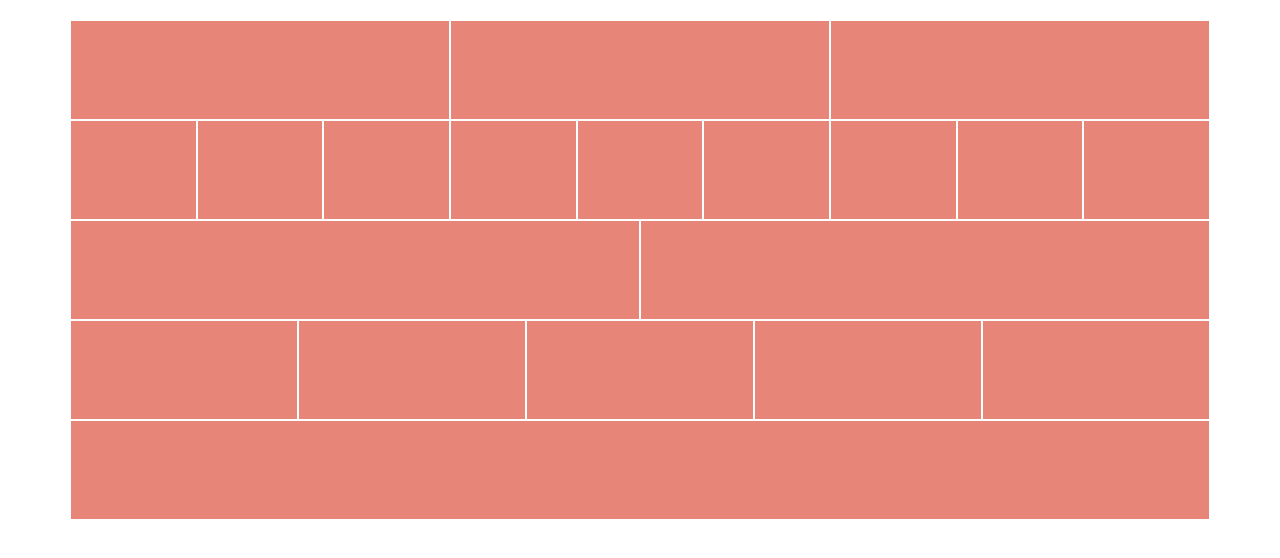
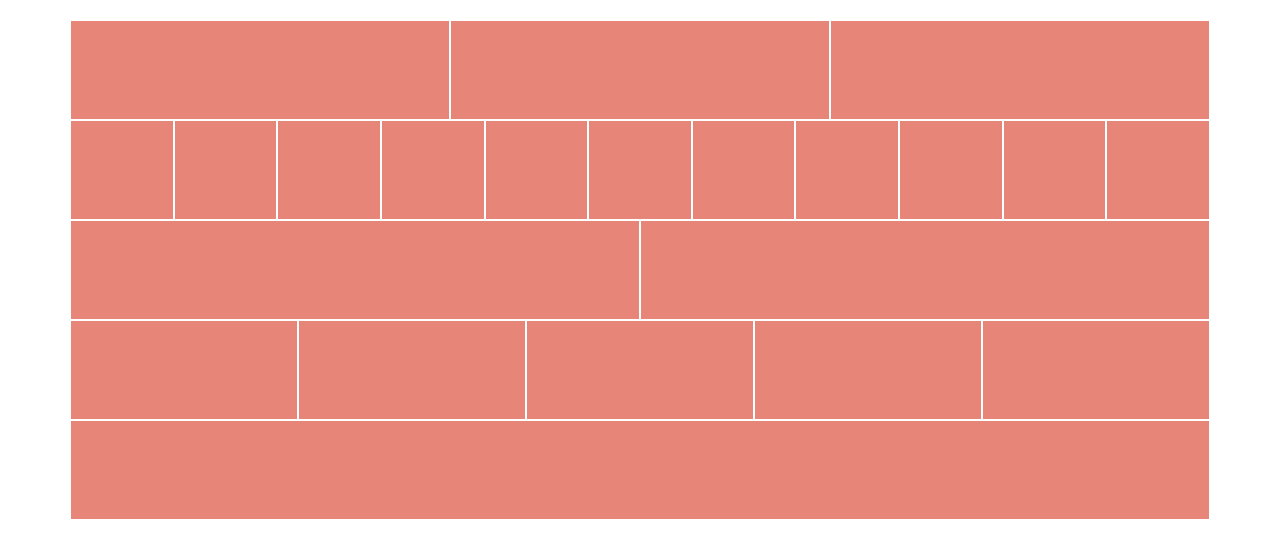
Before and after one commit to Andre-desing/grilla-bootstrap, a plain HTML site: page index.html in a window 1280 px wide. Drawn offline with nearby package versions, Linux system fonts and the light colour scheme.

Commit message:
adding the missing rows

```diff
--- a/index.html
+++ b/index.html
@@ -31,6 +31,10 @@
         </div>
         <!-- second row -->
         <div class="row">
+            <div class="col">
+            </div>
+            <div class="col">
+            </div>
             <div class="col">
             </div>
             <div class="col">
```
